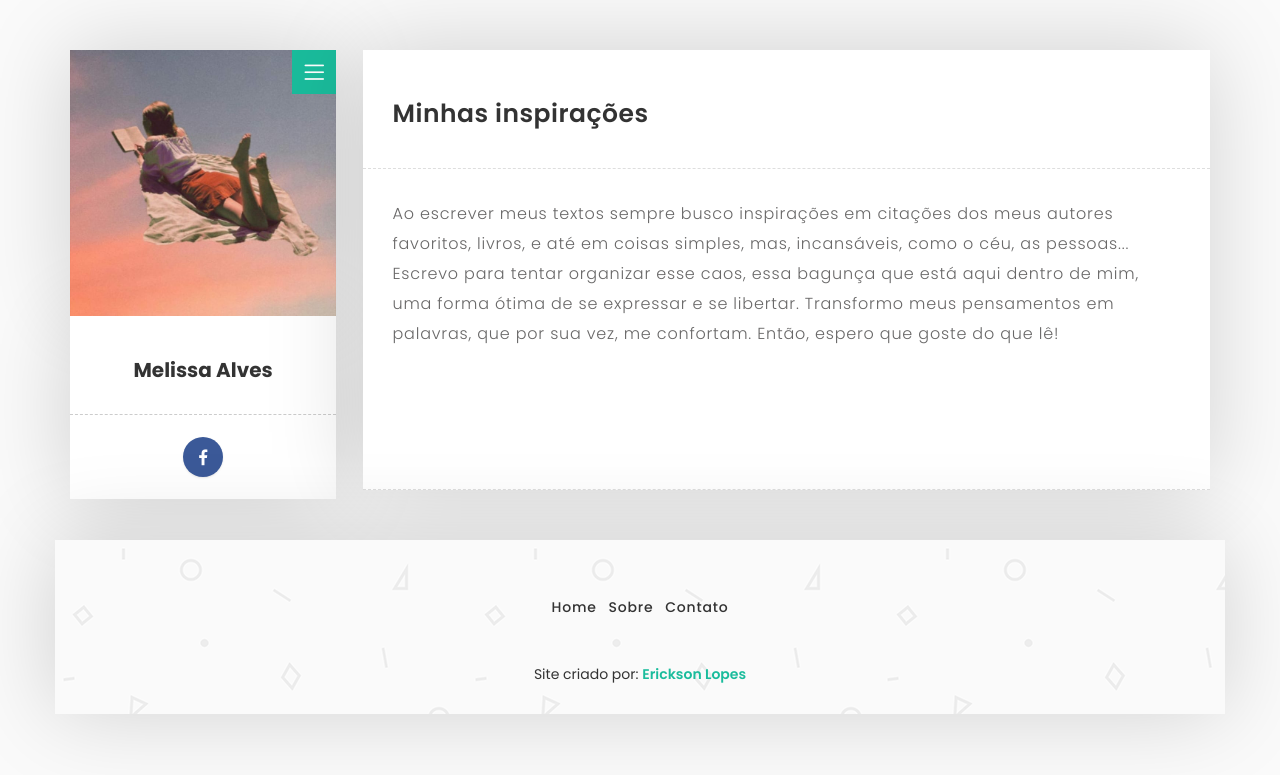
After one commit to ericksonlopes/Django-practical-project-TenteMeEntender, a Django app: page /about/ in a window 1280 px wide. The commit adds this page. Shown: the top 775 px of the page. Run offline with Django 3.2, Linux system fonts and the light colour scheme; some libraries are stand-ins or nearby versions.

Commit message:
implementing page about

```diff
--- a/website/templates/layout.html
+++ b/website/templates/layout.html
@@ -65,6 +65,7 @@
                          <div id="menu" class="collapse">
                            <ul class="menu-link">
                                <li><a href="{% url 'home' %}">Home</a></li>
+                               <li><a href="{% url 'about' %}">Sobre</a></li>
                                <li><a href="{% url 'contato' %}">Contato</a></li>
                             </ul>
                          </div>
@@ -75,6 +76,7 @@
 
                         <div class="white-spacing">
                             <h1>Melissa Alves</h1>
+
                         </div>
 
                        <ul class="social-icon">
@@ -98,6 +100,7 @@
                           <footer>
                           <ul class="menu-link">
                                <li><a href="{% url 'home' %}">Home</a></li>
+                               <li><a href="{% url 'about' %}">Sobre</a></li>
                                <li><a href="{% url 'contato' %}">Contato</a></li>
                             </ul>
 
--- /dev/null
+++ b/website/templates/website/about.html
@@ -0,0 +1,35 @@
+{% extends 'layout.html' %}
+
+{% block title %}Sobre{% endblock %}
+
+{% block content %}
+<div class="col-md-9">
+    <div class="col-md-12 page-body">
+        <div class="row">
+
+            <div class="sub-title">
+                <h2>Minhas inspirações</h2>
+             </div>
+
+            <div class="col-md-12 content-page">
+
+                <!-- Blog Post Start -->
+
+                <div class="col-md-12 blog-post">
+<!--                    <div class="post-title">-->
+<!--                      <h1>Melissa Alves</h1>-->
+<!--                    </div>-->
+                    <p>Ao escrever meus textos sempre busco inspirações em citações dos meus autores favoritos, livros, e até em coisas simples, mas,  incansáveis, como o céu, as pessoas...
+Escrevo para tentar organizar esse caos, essa bagunça que está aqui dentro de mim, uma forma ótima de se expressar e se libertar. Transformo meus pensamentos em palavras, que por sua vez, me confortam. Então, espero que goste do que lê!</p>
+                    <div class="post-info">
+                        <span></span>
+                    </div>
+                </div>
+                <!-- Blog Post End -->
+
+                </div>
+
+             </div>
+         </div>
+       </div>
+{% endblock %}
--- a/website/templates/website/contact.html
+++ b/website/templates/website/contact.html
@@ -18,7 +18,7 @@
 
                                 <!-- Intro Start -->
                                 <div class="post-title margin-bottom-10">
-                                   <h1>Me envie sua mensagem!</h1>
+                                    <h1>Me envie sua mensagem!</h1>
                                    </div>
 
                                   <p>Ou entre contato comigo via minha página no <a href="https://www.facebook.com/%F0%9D%9A%9D%F0%9D%9A%8E%F0%9D%9A%97%F0%9D%9A%9D%F0%9D%9A%8E-%F0%9D%9A%96%F0%9D%9A%8E-%F0%9D%9A%8E%F0%9D%9A%97%F0%9D%9A%9D%F0%9D%9A%8E%F0%9D%9A%97%F0%9D%9A%8D%F0%9D%9A%8E%F0%9D%9A%9B-100288631775653/">facebook</a></p>
--- a/website/templates/website/index.html
+++ b/website/templates/website/index.html
@@ -1,6 +1,6 @@
 {% extends 'layout.html' %}
 
-{% block title %}  {% endblock %}
+{% block title %} Home {% endblock %}
 
 {% block content %}
 <!-- Blog Post (Right Sidebar) Start -->
--- a/website/urls.py
+++ b/website/urls.py
@@ -5,5 +5,6 @@ urlpatterns = [
     path('', home_page, name='home'),
     path('single/<int:id>/', single, name='single'),
     path('save_form/', save_form, name='save_form'),
-    path('contato/', contato, name='contato')
+    path('contato/', contato, name='contato'),
+    path('about/', about, name='about')
 ]
--- a/website/views.py
+++ b/website/views.py
@@ -27,3 +27,7 @@ def save_form(request):
         message=message
     )
     return render(request, 'website/success_form.html', {'name': name, 'email': email, 'message': message})
+
+
+def about(request):
+    return render(request, 'website/about.html')
```
